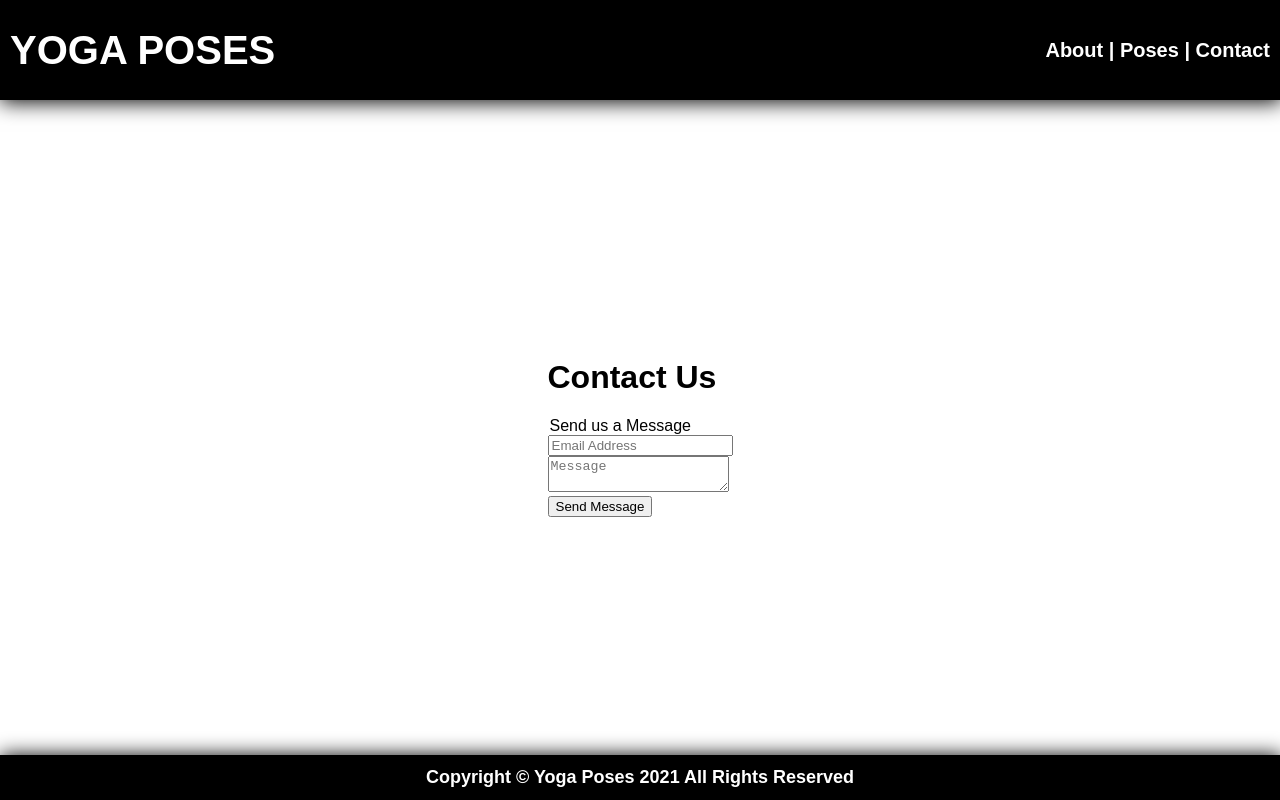
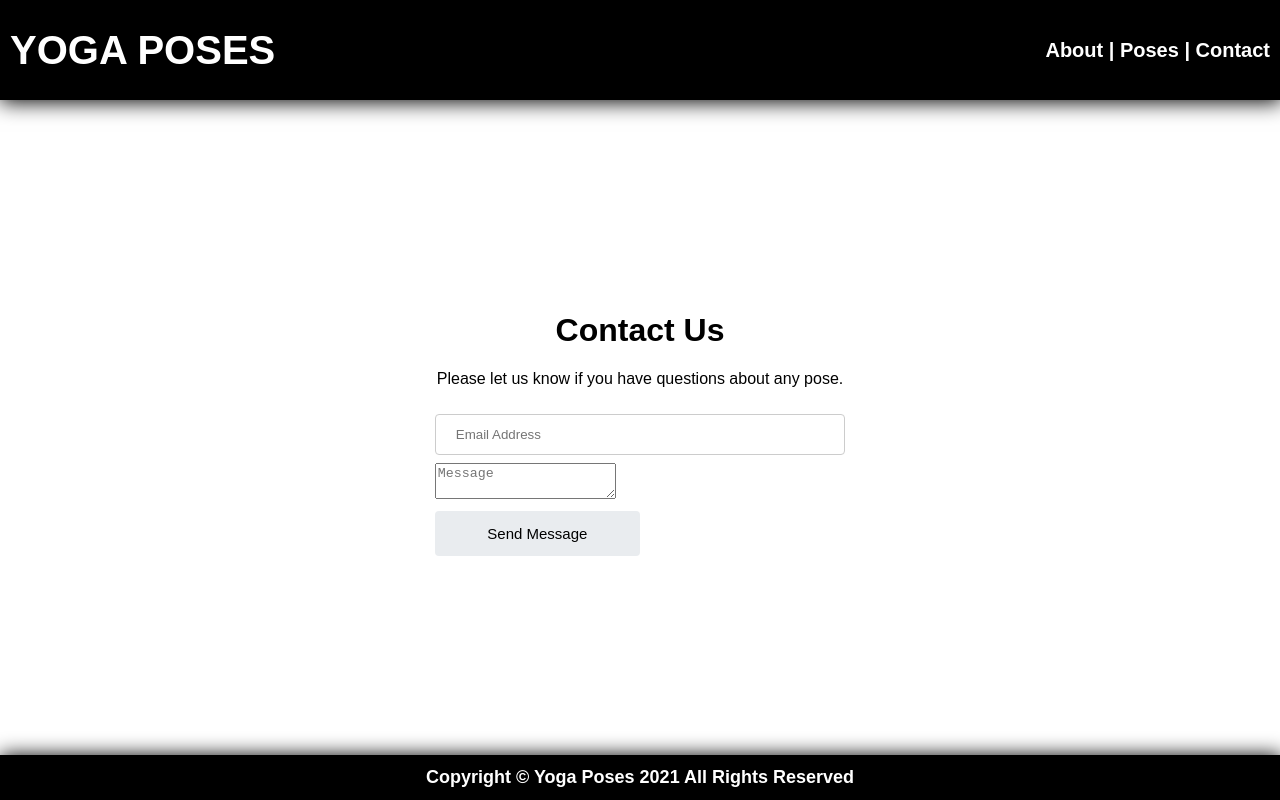
Before and after one commit to cabbycab/yoga_poses_frontend, a React (Create React App) app: page / in a window 1280 px wide. Built offline with nearby package versions, Linux system fonts and the light colour scheme.

Commit message:
deleted extra code in form and added css to the form

```diff
--- a/src/pages/ContactPage/ContactPage.css
+++ b/src/pages/ContactPage/ContactPage.css
@@ -0,0 +1,31 @@
+input[type="text"] {
+  width: 100%;
+  padding: 12px 20px;
+  margin: 8px 0;
+  display: flex;
+  border: 1px solid #ccc;
+  border-radius: 4px;
+  box-sizing: border-box;
+}
+
+button {
+  width: 50%;
+  padding: 14px 20px;
+  margin: 8px 0;
+  border: none;
+  border-radius: 4px;
+  cursor: pointer;
+  background-color: #e9ecef;
+  font-size: 15px;
+}
+
+button:hover {
+  background-color: #dee2e6;
+}
+
+.form {
+  display: flex;
+  flex-direction: column;
+  justify-content: center;
+  align-items: center;
+}
--- a/src/pages/ContactPage/ContactPage.js
+++ b/src/pages/ContactPage/ContactPage.js
@@ -39,13 +39,15 @@ function ContactPage(props) {
 
   return (
     <main>
-      <header>
       <h1>Contact Us</h1>
-        <div className="container">
       <div>
-            <form className="form-horizontal" onSubmit={submitEmail}>
-              <legend>Send us a Message</legend>
-              <div className="form-group">
+        <div className="form">
+          <form onSubmit={submitEmail}>
+            <legend>
+              Please let us know if you have questions about any pose.
+            </legend>
+            <div>
+              <br />
               <div>
                 <input
                   type="text"
@@ -75,7 +77,6 @@ function ContactPage(props) {
           </form>
         </div>
       </div>
-      </header>
     </main>
   );
 }
```
Also changed, not shown: 1 other file (tests, documents, lock files or other folders). Lines whose indentation alone changed are shown as unchanged.
